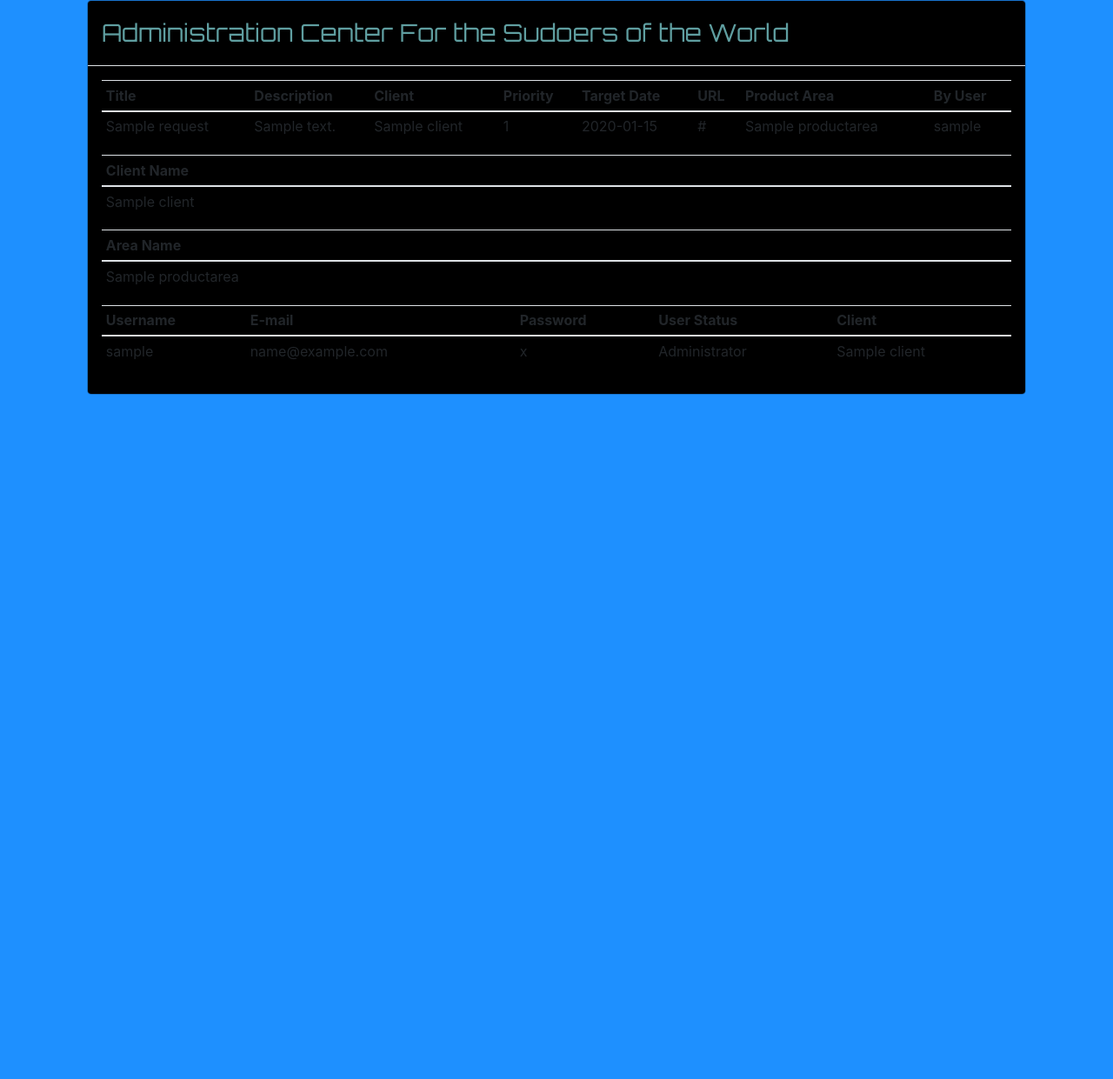
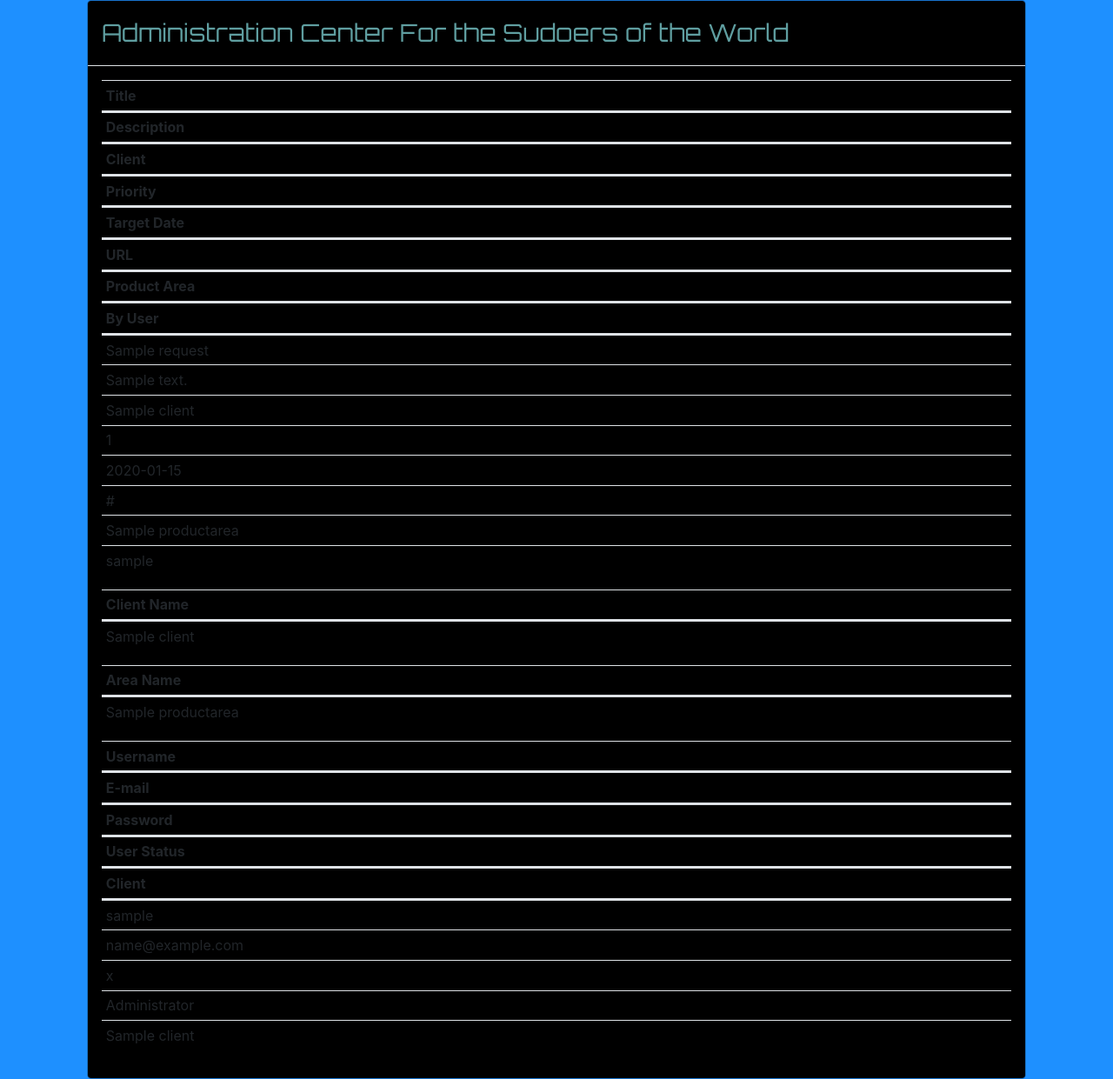
Before and after one commit to dengsauve/IWS_Feature_Request, a Flask app: page /admin in a window 1280 px wide. Shown: the whole page at 87% size. Before the commit the page ends 454 px from the top, so only its background shows below. Run offline with Flask 2, Linux system fonts and the light colour scheme; tables that the repository leaves empty hold one stand-in row (values such as "Sample post"); some libraries are stand-ins or nearby versions.

Commit message:
CSS table fix

```diff
--- a/static/style.css
+++ b/static/style.css
@@ -1,7 +1,3 @@
-@-moz-document url-prefix() {
-  fieldset { display: table-cell; }
-}
-
 body{
     background-color: dodgerblue;
 }
@@ -9,6 +5,15 @@ body{
 textarea{
     resize: none;
 }
+
+@media
+	only screen and (max-width: 760px),
+	(min-device-width: 768px) and (max-device-width: 1024px)  {
+
+		/* Force table to not be like tables anymore */
+		table, thead, tbody, th, td, tr {
+			display: block;
+		}
 
 .modal-title{
     color: cadetblue;
```
